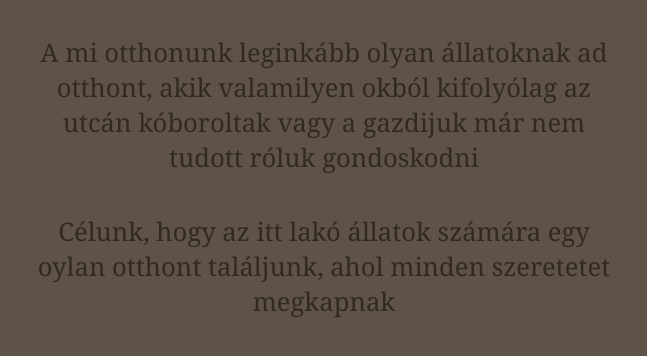
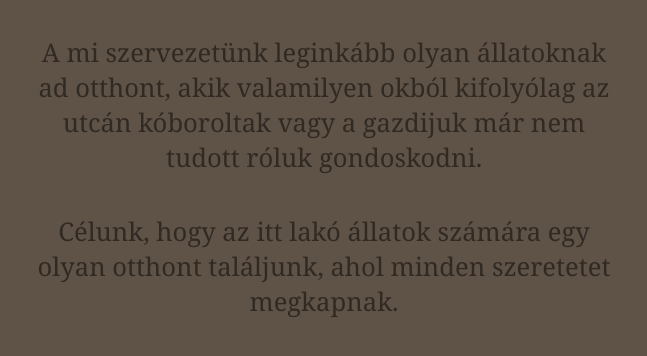
Before and after one commit to csorema/G50NCO_webtechfeladat, a plain HTML site: page Webtechfeladat/index.html in a window 1280 px wide. Shown: the part 412-768 px from the top of the page, 316-963 px from the left. Drawn offline with Linux system fonts and the light colour scheme.

Commit message:
Add files via upload

```diff
--- a/Webtechfeladat/index.html
+++ b/Webtechfeladat/index.html
@@ -23,8 +23,8 @@
     <section id="fooldal" class="fade-in">
         <h1 class="welcome-header">Üdvözöljük az Állatmenhelyünk weboldalán!</h1>
         <p class="welcome-text">Segítsünk együtt az állatoknak új otthonra találni!</p>
-        <p class="welcome-text">A mi otthonunk leginkább olyan állatoknak ad otthont, akik valamilyen okból kifolyólag az utcán kóboroltak vagy a gazdijuk már nem tudott róluk gondoskodni</p>
-        <p class="welcome-text">Célunk, hogy az itt lakó állatok számára egy oylan otthont találjunk, ahol minden szeretetet megkapnak</p>
+        <p class="welcome-text">A mi szervezetünk leginkább olyan állatoknak ad otthont, akik valamilyen okból kifolyólag az utcán kóboroltak vagy a gazdijuk már nem tudott róluk gondoskodni.</p>
+        <p class="welcome-text">Célunk, hogy az itt lakó állatok számára egy olyan otthont találjunk, ahol minden szeretetet megkapnak.</p>
     </section>
     <script src="fadeInAnimation.js"></script>
 
```
